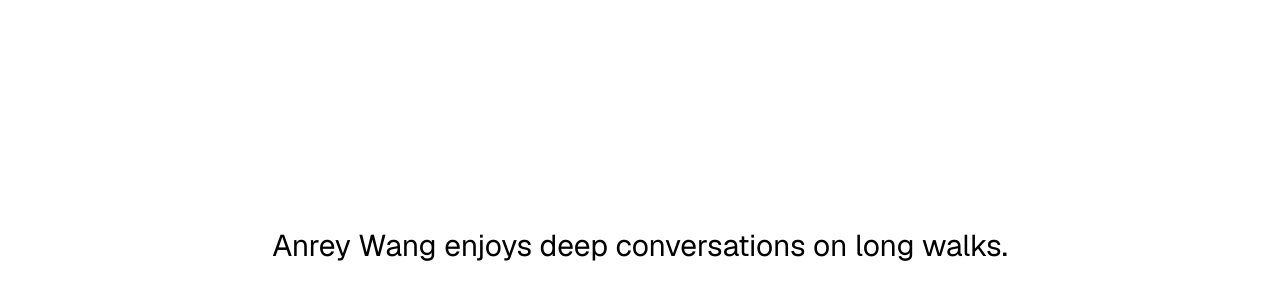
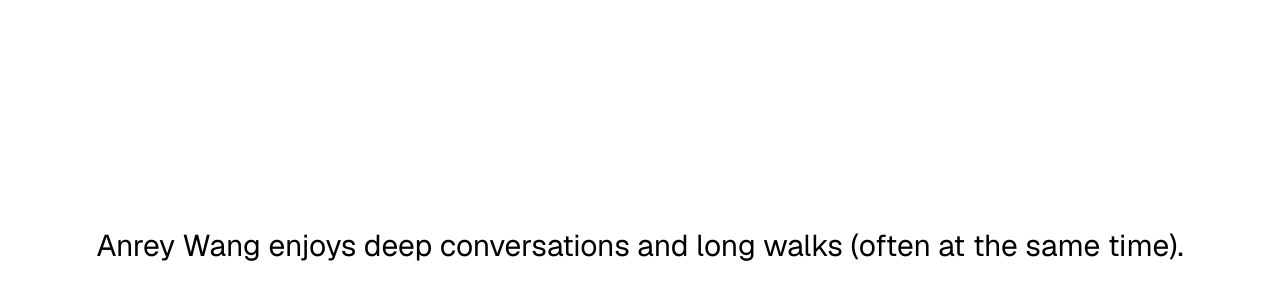
Before and after one commit to anreyw/anrey.wang, a Next.js app: page / in a window 1280 px wide. Shown: the part 154-454 px from the top of the page. Built offline with nearby package versions, Linux system fonts and the light colour scheme.

Commit message:
Change text content

```diff
--- a/src/app/page.tsx
+++ b/src/app/page.tsx
@@ -4,7 +4,8 @@ export default function Page(): JSX.Element {
   return (
     <main className="flex h-screen w-screen flex-col items-center justify-center gap-2 px-12">
       <p className="text-xl lg:text-3xl">
-        Anrey Wang enjoys deep conversations on long walks.
+        Anrey Wang enjoys deep conversations and long walks (often at the same
+        time).
       </p>
     </main>
   );
```
